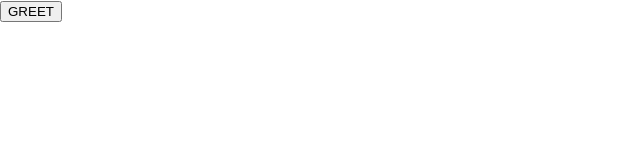
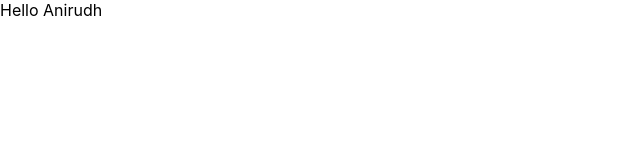
Before and after one commit to Anirudh-abyss/Learning-React, a React (Create React App) app: page / in a window 1280 px wide. Shown: the top 160 px of the page, without its empty margins (0-640 px from the left). Built offline with nearby package versions, Linux system fonts and the light colour scheme.

Commit message:
Conditional Rendering

```diff
--- a/src/App.js
+++ b/src/App.js
@@ -9,6 +9,7 @@ import FunctionClick from './components/functionClick';
 import ClassClick from './components/classClick';
 import EventBind from './components/EventBind';
 import ParentComponent from './components/parentComponent';
+import ConditionalRending from './components/ConditionalRendering';
 
 function App() {
   return (
@@ -18,7 +19,8 @@ function App() {
     // <FunctionClick/>
     // <ClassClick/>
     // <EventBind/>
-    <ParentComponent/>
+    // <ParentComponent/>
+    <ConditionalRending/>
   );
 }
 
--- /dev/null
+++ b/src/components/ConditionalRendering.js
@@ -0,0 +1,54 @@
+import React ,{ Component } from "react"
+
+
+class ConditionalRending extends Component{
+    constructor(props){
+        super(props)
+        this.state=({
+            isLoggedIn:true
+        })
+    }
+
+// METHOD 1 (IF-ELSE STATEMENT)
+//     render(){
+//         if(this.state.isLoggedIn){
+//             return(<div>Hello Anirudh</div>)
+//         }
+//         else{
+//             return(<div>Hello Guest</div>)
+//         }
+//     }
+// }
+
+// METHOD 2 (ELEMENT VARIABLE)
+// render(){
+//     let message;
+
+//     if(this.state.isLoggedIn){
+//         message = <div>Hello Anirudh</div>
+//     }
+//     else{
+//         message = <div>Hello Guest</div>
+//     }
+
+//     return(
+//         <div>{message}</div>
+//     )
+// }
+
+//METHOD 3
+// render(){
+//     return(
+//         this.state.isLoggedIn ?
+//         (<div>Hello Anirudh</div>):
+//         (<div>Hello Guest</div>)
+//     )
+// }
+
+// METHOD 4
+render(){
+    return(this.state.isLoggedIn && <div>Hello Anirudh</div>)
+}
+
+}
+export default ConditionalRending;
```
Also changed, not shown: src/practice/count.js (added, +20 -0 lines).
